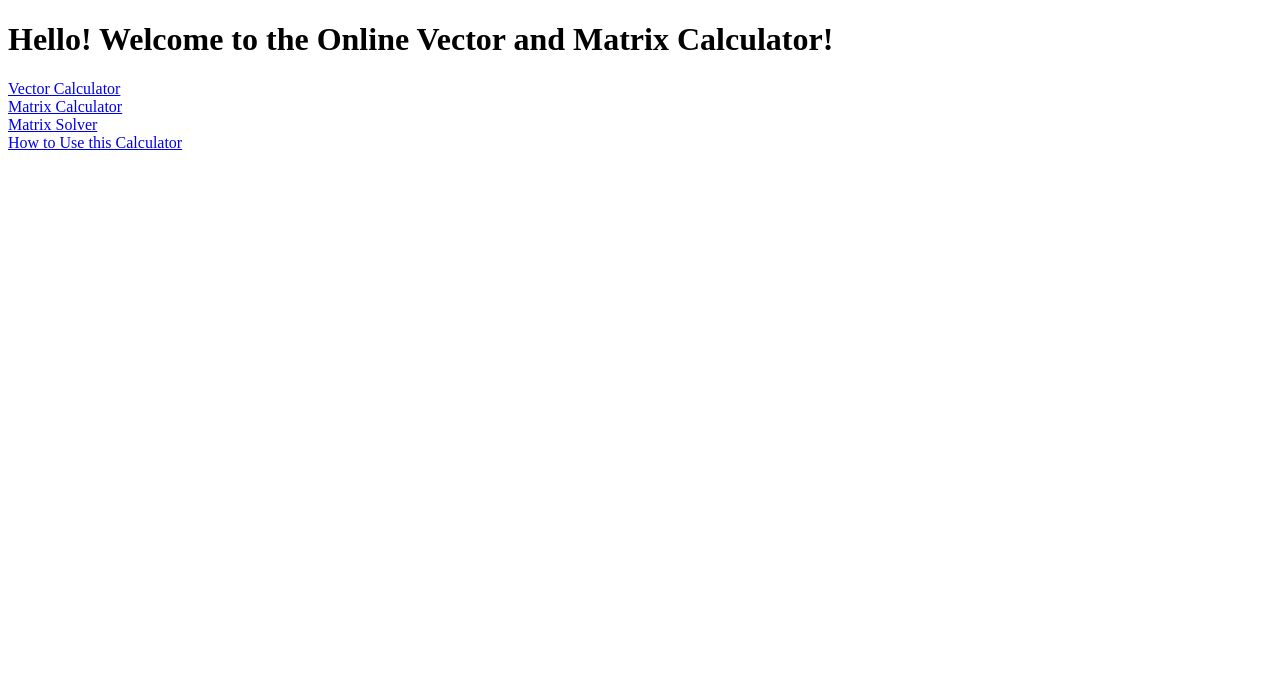
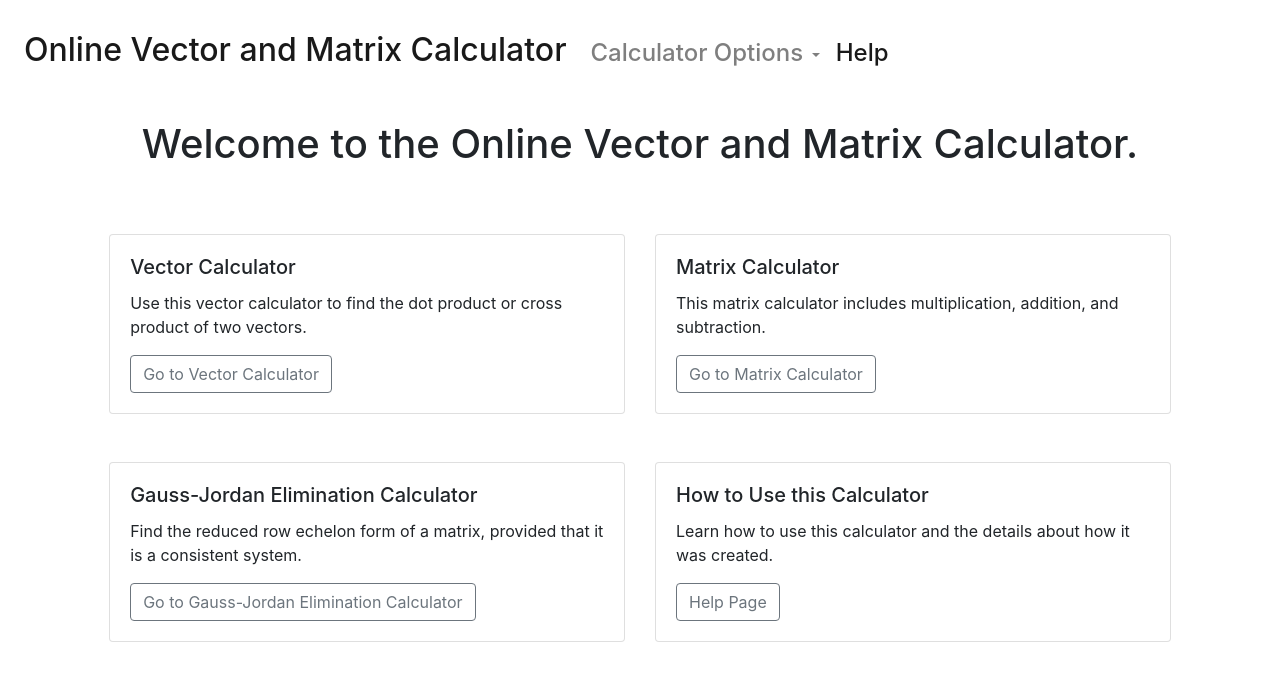
Before and after one commit to elsie-kim/matrix-calculator, a Django app: template mysite/calculator/templates/calculator/index.html in a window 1280 px wide. Shown: the top 681 px of the page. Run offline with Django 3.2, Linux system fonts and the light colour scheme; the template is opened without the code that fills it, so the values that code supplies are empty; some libraries are stand-ins or nearby versions.

Commit message:
Adding boostrap css

```diff
--- a/mysite/calculator/templates/calculator/index.html
+++ b/mysite/calculator/templates/calculator/index.html
@@ -1,8 +1,45 @@
-<!DOCTYPE HTML>
-<html>
-	<h1>Hello! Welcome to the Online Vector and Matrix Calculator!</h1>
-	<a href="{% url 'vector' %}">Vector Calculator</a><br>
-	<a href="{% url 'matrix' %}">Matrix Calculator</a><br>
-	<a href="{% url 'single_matrix' %}">Matrix Solver</a><br>
-	<a href="{% url 'help' %}">How to Use this Calculator</a>
-</html>
+{% extends 'base.html' %}
+	{% block content %}
+
+	<div class="centerblock" style="padding-bottom: 10px;padding-top: 20px;">
+	<div class="row justify-content-center">
+		<h1>Welcome to the Online Vector and Matrix Calculator.</h1>
+	</div></div>
+	<br><br>
+	<div class="row justify-content-center">
+	<div class="col-md-5">
+		<div class="card">
+		<div class="card-body">
+			<h5 class="card-title">Vector Calculator</h5>
+			<p class="card-text">Use this vector calculator to find the dot product or cross product of two vectors.</p>
+			<a href="/vector/" class="btn btn-outline-secondary">Go to Vector Calculator</a>
+		</div></div>
+	</div>
+	<div class="col-md-5">
+		<div class="card">
+		<div class="card-body">
+			<h5 class="card-title">Matrix Calculator</h5>
+			<p class="card-text">This matrix calculator includes multiplication, addition, and subtraction.</p>
+			<a href="/matrix/" class="btn btn-outline-secondary">Go to Matrix Calculator</a>
+		</div></div>
+	</div></div>
+	<br><br>
+	<div class="row justify-content-center">
+	<div class="col-md-5">
+		<div class="card">
+		<div class="card-body">
+			<h5 class="card-title">Gauss-Jordan Elimination Calculator</h5>
+			<p class="card-text">Find the reduced row echelon form of a matrix, provided that it is a consistent system.</p>
+			<a href="/single-matrix/" class="btn btn-outline-secondary">Go to Gauss-Jordan Elimination Calculator</a>
+		</div></div>
+	</div>
+	<div class="col-md-5">
+		<div class="card">
+		<div class="card-body">
+			<h5 class="card-title">How to Use this Calculator</h5>
+			<p class="card-text">Learn how to use this calculator and the details about how it was created.</p>
+			<a href="/help/" class="btn btn-outline-secondary">Help Page</a>
+		</div></div>
+	</div></div>
+
+	{% endblock %}
```
